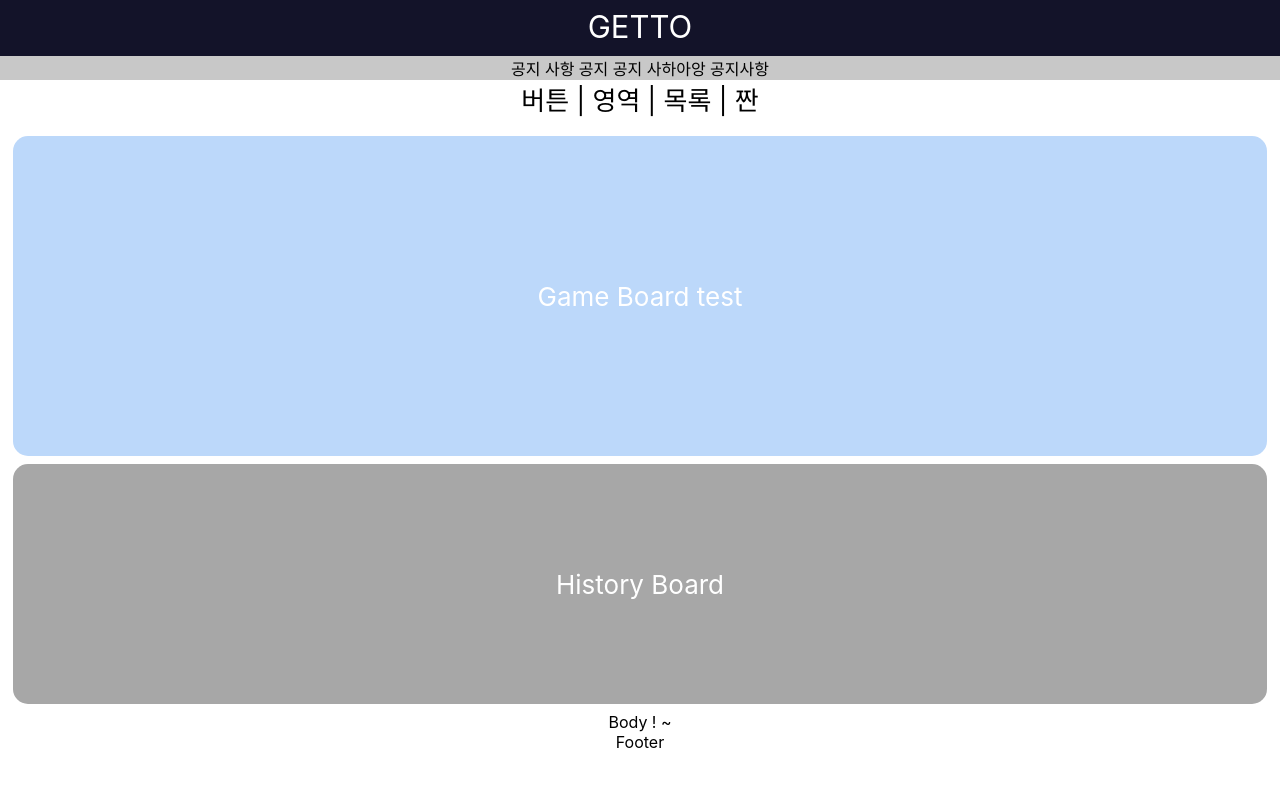
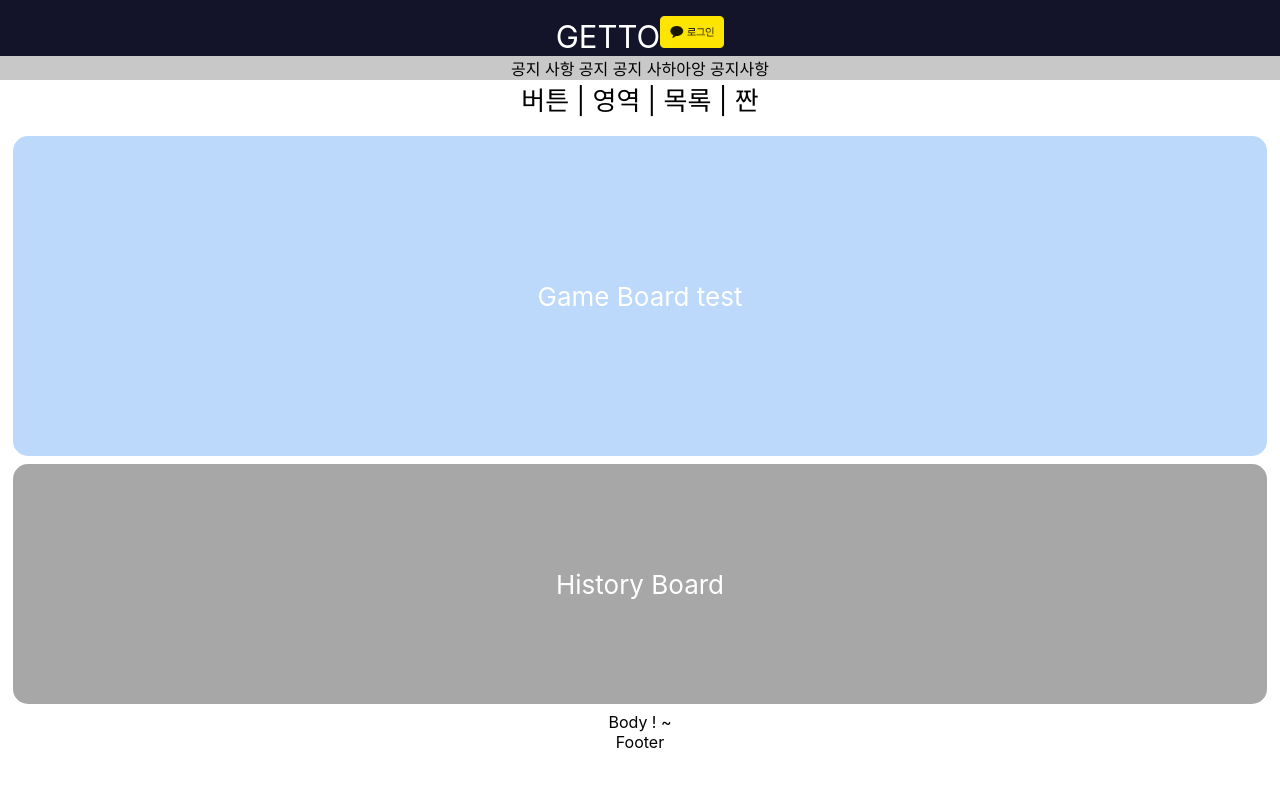
Before and after one commit to aaaicu/GettoFront, a React (Create React App) app: page / in a window 1280 px wide. Shown: the top 786 px of the page. Built offline with nearby package versions, Linux system fonts and the light colour scheme.

Commit message:
카카오 로그인 버튼 추가

```diff
--- a/package.json
+++ b/package.json
@@ -6,6 +6,7 @@
     "@testing-library/jest-dom": "^5.16.4",
     "@testing-library/react": "^13.3.0",
     "@testing-library/user-event": "^13.5.0",
+    "axios": "^0.27.2",
     "react": "^18.1.0",
     "react-dom": "^18.1.0",
     "react-scripts": "5.0.1",
--- /dev/null
+++ b/src/component/oauth/KakaoLoginBtn.css
@@ -0,0 +1,5 @@
+.kakao_btn {
+    height: 4vh;
+    width: auto;
+    padding-top: 1vh;
+}
--- /dev/null
+++ b/src/component/oauth/KakaoLoginBtn.js
@@ -0,0 +1,11 @@
+import './KakaoLoginBtn.css';
+import {KAKAO_AUTH_URL} from "./OAuthUrl"
+import kakao_login from '../../resource/image/kakao_login.png';
+
+function KakaoLonginBtn() {
+    return (
+        <a href={KAKAO_AUTH_URL}><img className="kakao_btn" src={kakao_login} alt="kakao login"/></a>
+    );
+  }
+
+  export default KakaoLonginBtn;
--- /dev/null
+++ b/src/component/oauth/OAuthUrl.js
@@ -0,0 +1,6 @@
+const CLIENT_ID = "e82fa866da628313f8a8e42774b72077";
+const REDIRECT_URI =  "https://api.yummy-things.xyz/oauth/kakao";
+
+// const REDIRECT_URI =  "http://localhost:9099/oauth/kakao";
+
+export const KAKAO_AUTH_URL = `https://kauth.kakao.com/oauth/authorize?client_id=${CLIENT_ID}&redirect_uri=${REDIRECT_URI}&response_type=code`;
--- a/src/layout/Header.js
+++ b/src/layout/Header.js
@@ -1,9 +1,12 @@
 import './Header.css';
+import KakaoLonginBtn from '../component/oauth/KakaoLoginBtn';
 
 function Header() {
   return (
     <div className="Header">
         GETTO
+
+    <KakaoLonginBtn/>
     </div>
   );
 }
```
Also changed, not shown: src/resource/image/kakao_login.png (added), 1 other file (tests, documents, lock files or other folders).
